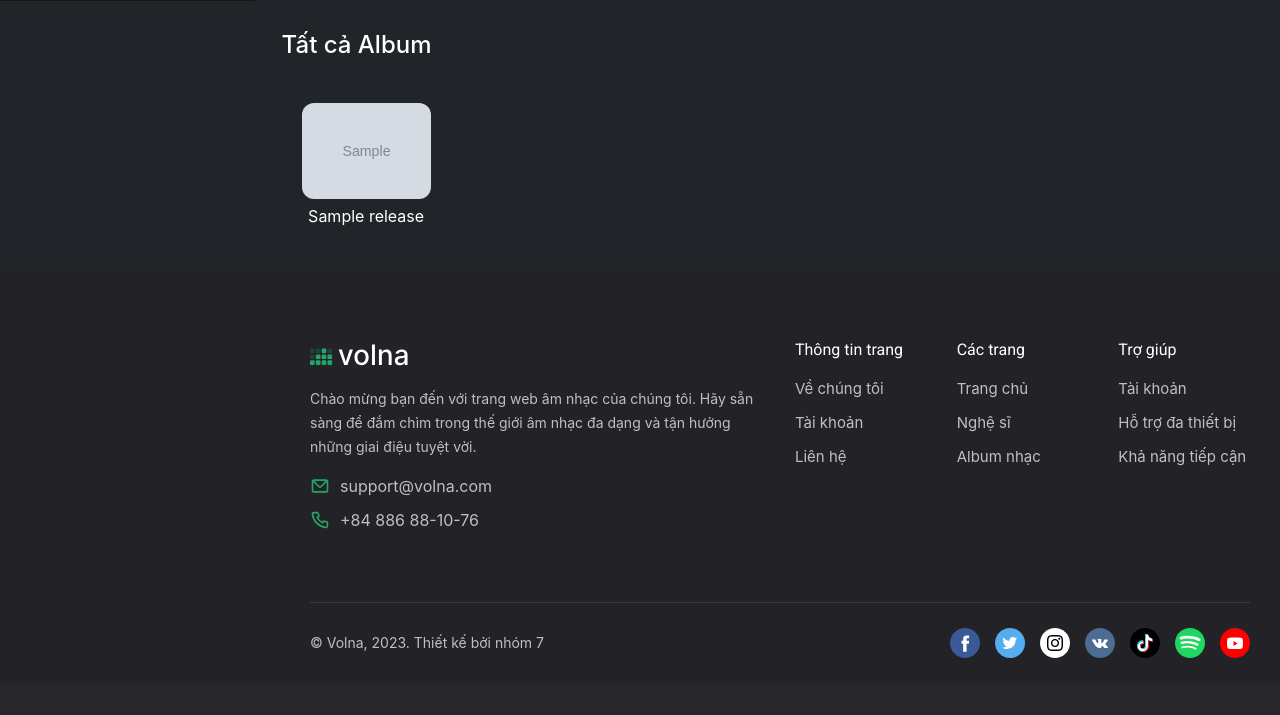
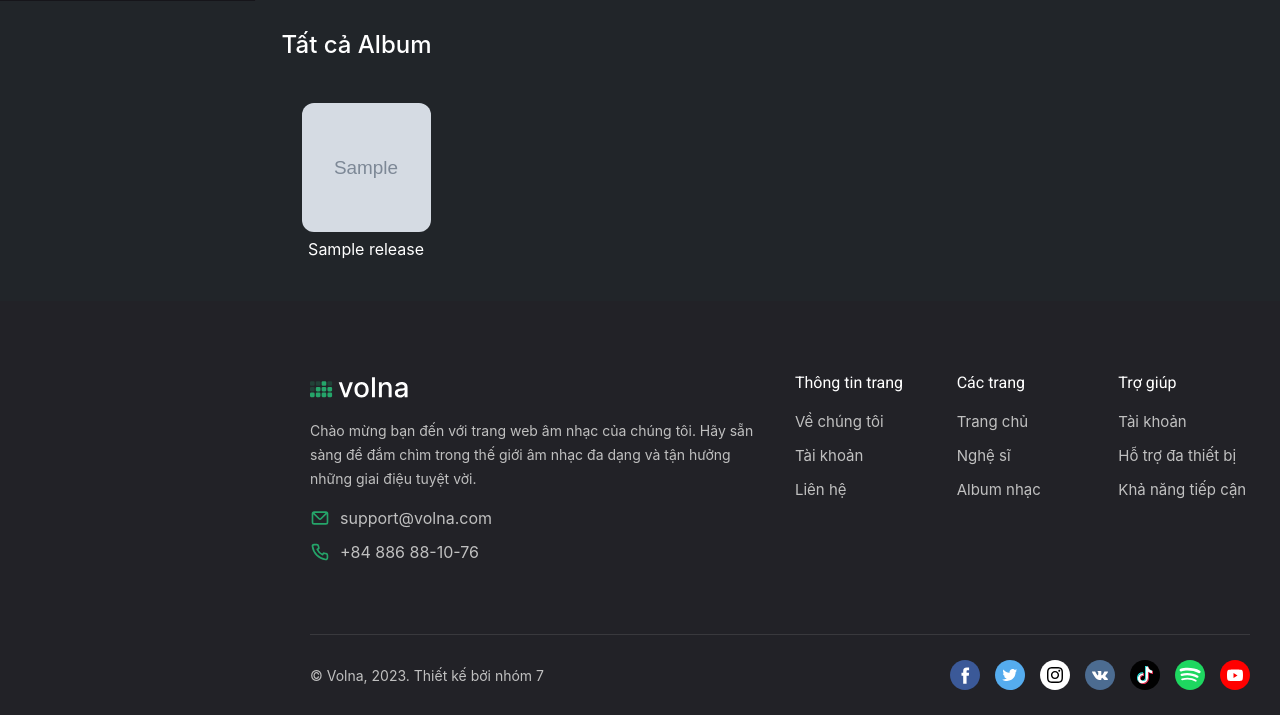
Before and after one commit to fatcode3103/music, a PHP site: page /albumDetail.php?albumID=1 in a window 1280 px wide. Shown: the part 799-1514 px from the top of the page. Before the commit the page ends 1457 px from the top, so only its background shows below. Run offline with PHP 8.4, Linux system fonts and the light colour scheme; tables that the repository leaves empty or names only in its code hold one stand-in row (values such as "Sample post"); grey boxes marked "Sample" are stand-in pictures.

Commit message:
style: album img resize

```diff
--- a/fe/css/albumDetail.css
+++ b/fe/css/albumDetail.css
@@ -1146,7 +1146,9 @@ button {
 }
 
 .album img {
-  width: 100%;
+  width: 129px;
+  height: 129px;
+  object-fit: cover;
   border-radius: 12px;
 }
 .album span {
@@ -1827,11 +1829,6 @@ button {
   color: white; /* Adjust the color as needed */
 }
 
-.album img {
-  width: 100%; /* Make the image fill the container */
-  max-width: 150px; /* Set a maximum width for the image */
-  height: auto; /* Maintain the aspect ratio of the image */
-}
 
 .album span {
   margin-top: 5px; /* Add spacing between image and text */
--- a/fe/css/albums.css
+++ b/fe/css/albums.css
@@ -1023,13 +1023,15 @@ button {
 }
 
 .album img {
-  width: 100%;
+  width: 129px;
+  height: 129px;
+  object-fit: cover;
   border-radius: 12px;
 }
 .album span {
   display: block;
   margin-top: 10px;
-  text-align: left;
+  text-align: center;
 
 }
 .name_album{
```
